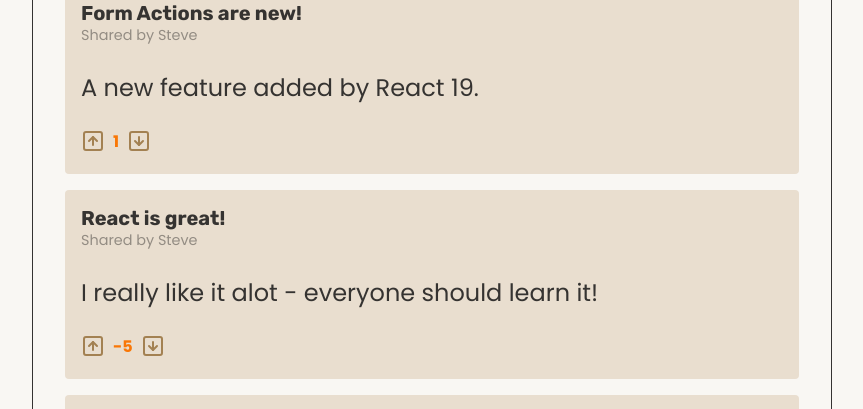
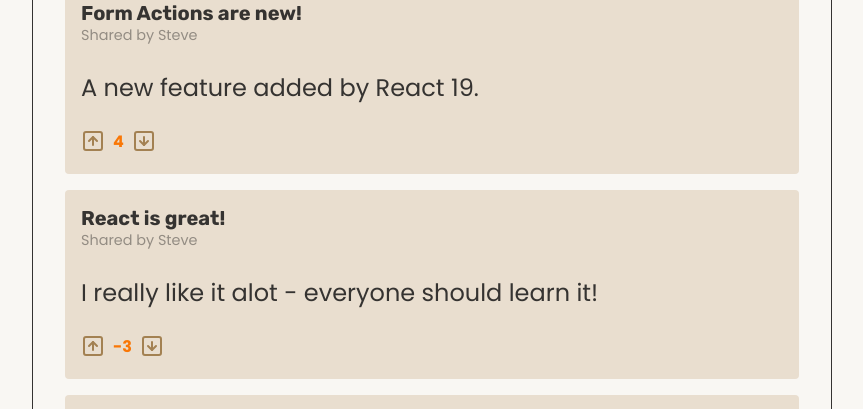
Before and after one commit to szamorano/react-opinion-board-form-actions, a React (Vite) app: page / in a window 1280 px wide. Shown: the part 800-1209 px from the top of the page, without its empty margins (208-1071 px from the left). Built offline with nearby package versions, Linux system fonts and the light colour scheme; data requests are answered from the project's data file.

Commit message:
Added optimistic updating.

```diff
--- a/backend/db.json
+++ b/backend/db.json
@@ -2,14 +2,14 @@
   "opinions": [
     {
       "id": 1785010374598,
-      "votes": 1,
+      "votes": 4,
       "userName": "Steve",
       "title": "Form Actions are new!",
       "body": "A new feature added by React 19."
     },
     {
       "id": 1785009412786,
-      "votes": -5,
+      "votes": -3,
       "userName": "Steve",
       "title": "React is great!",
       "body": "I really like it alot - everyone should learn it!"
--- a/src/components/Opinion.jsx
+++ b/src/components/Opinion.jsx
@@ -1,16 +1,24 @@
 import { use } from "react";
 import { OpinionsContext } from "../store/opinions-context";
 import { useActionState } from "react";
+import { useOptimistic } from "react";
 
 export function Opinion({ opinion: { id, title, body, userName, votes } }) {
   const { upvoteOpinion, downvoteOpinion } = use(OpinionsContext);
 
+  const [optimisticVotes, setVotesOptimistically] = useOptimistic(
+    votes,
+    (prevVotes, mode) => (mode === "up" ? prevVotes + 1 : prevVotes - 1),
+  );
+
   async function upvoteAction() {
+    setVotesOptimistically("up");
     console.log("UPVOTE");
     await upvoteOpinion(id);
   }
 
   async function downvoteAction() {
+    setVotesOptimistically("down");
     console.log("DOWNVOTE");
     await downvoteOpinion(id);
   }
@@ -51,7 +59,7 @@
           </svg>
         </button>
 
-        <span>{votes}</span>
+        <span>{optimisticVotes}</span>
 
         <button
           formAction={downvoteFormAction}
```
